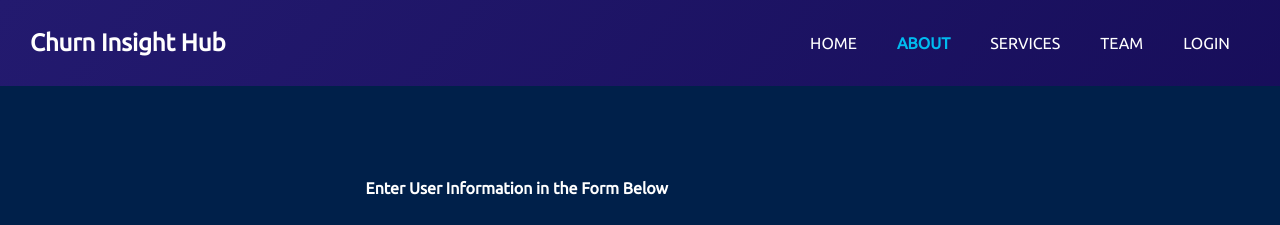
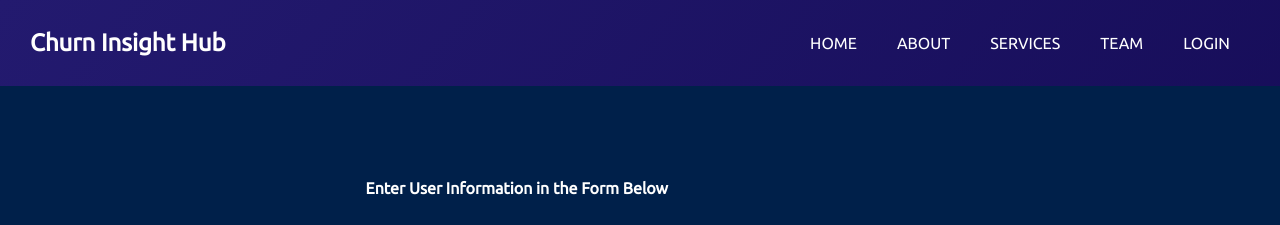
Before and after one commit to nag2mani/ChurnInsightHub, a Flask app: page /userinput in a window 1280 px wide. Shown: the top 225 px of the page. Run offline with Flask 3, Linux system fonts and the light colour scheme; parts of the project's set-up code (start-up, migrations or seed data) failed here and were passed over; some libraries are stand-ins or nearby versions.

Commit message:
updated userinput section

```diff
--- a/templates/userinput.html
+++ b/templates/userinput.html
@@ -51,7 +51,7 @@
                             <li class="nav-item ">
                                 <a class="nav-link" href="{{ url_for('index') }}">Home</a>
                             </li>
-                            <li class="nav-item active">
+                            <li class="nav-item">
                                 <a class="nav-link" href="{{ url_for('about') }}"> About</a>
                             </li>
                             <li class="nav-item">
```
